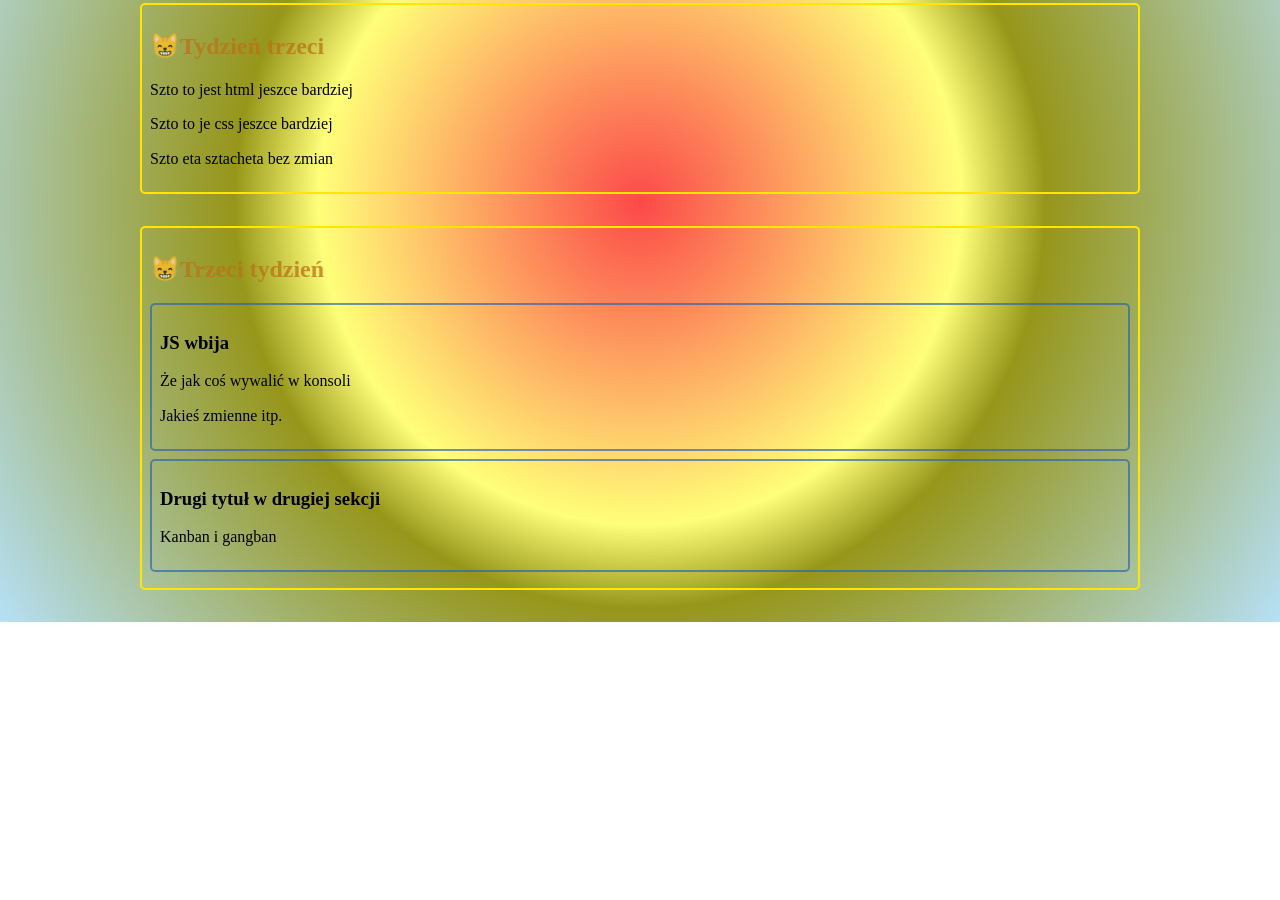
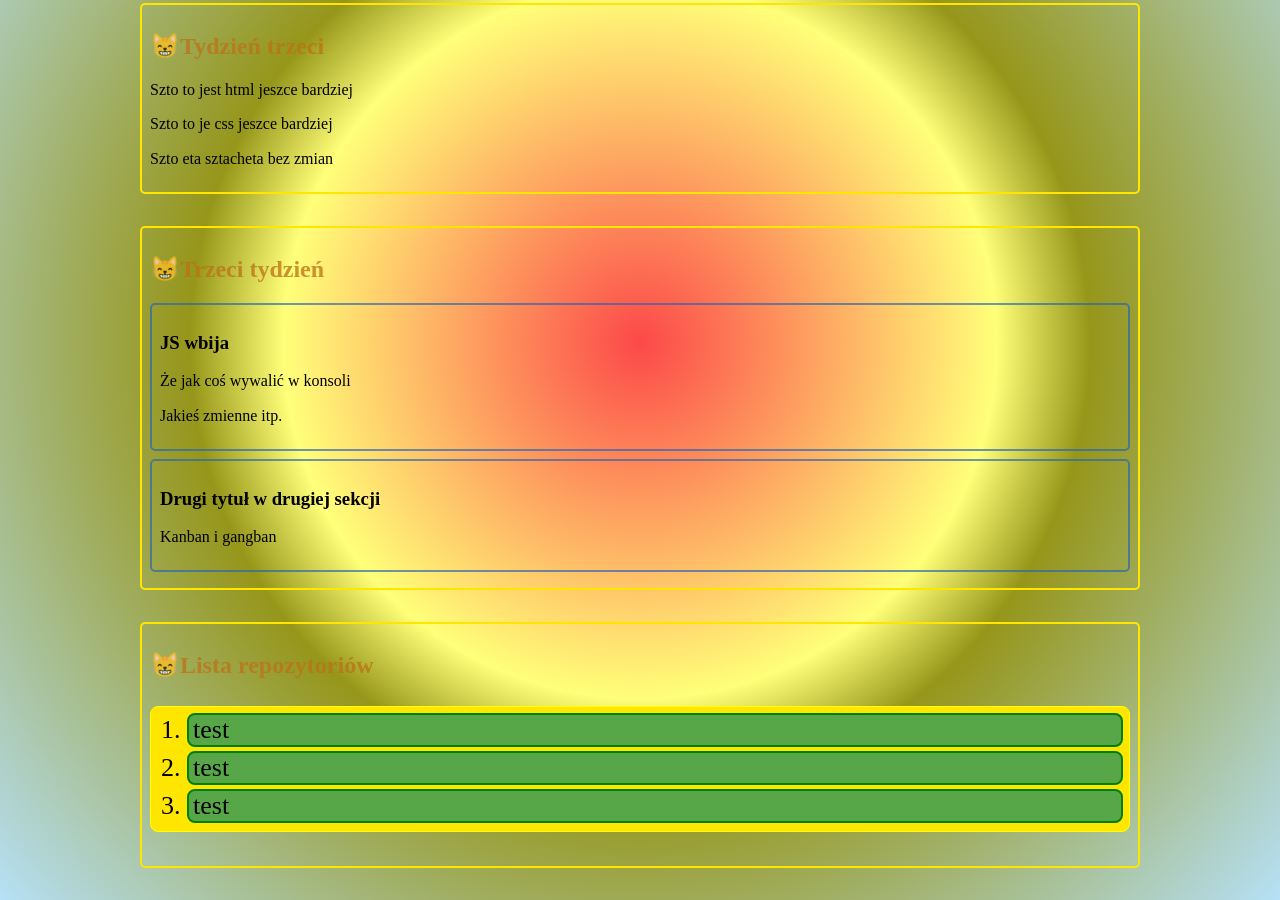
Before and after one commit to tomekgasowski/homepage-webpack, a website built with webpack: page src/pages/homepage-notes.html in a window 1280 px wide. Shown: the part 216-1116 px from the top of the page. Before the commit the page ends 838 px from the top, so only its background shows below. Built offline with nearby package versions, Linux system fonts and the light colour scheme.

Commit message:
repo list html and css

```diff
--- a/src/pages/homepage-notes.html
+++ b/src/pages/homepage-notes.html
@@ -42,6 +42,15 @@
       </article>
 
     </section>
+
+    <section class="week-summary">
+      <h2 class="week-summary__heading">Lista repozytoriów</h2>
+      <ol class="list">
+        <li class="list__item">test</li>
+        <li class="list__item">test</li>
+        <li class="list__item">test</li>
+      </ol>
+    </section>
     </main>
   </body>
 </html>
--- a/src/scss/main.scss
+++ b/src/scss/main.scss
@@ -25,6 +25,25 @@ body {
       font-size: 45px;
       color: rgb(255, 0, 0);
     }
+}
+
+.list {
+  font-size: 26px;
+  border: 1px yellow solid;
+  border-radius: 8px;
+  padding: 4px;
+  padding-left: 34px;
+  background-color: rgb(255, 230, 0);
+
+}
+
+.list__item {
+  margin: 2px;
+  border: 2px green solid;
+  border-radius: 8px;
+  padding-left: 4px;
+  margin-bottom: 4px;
+  background-color: rgba(26, 145, 99, 0.733);
 }
 
 .navigation {
@@ -185,6 +204,14 @@ img {
     margin-top: 0;
   }
 
+  .list {
+
+  }
+
+  .list__item {
+
+  }
+
   .navigation {
     background-color: #d4440b7c;
     border-radius: 0;
@@ -210,7 +237,7 @@ img {
 
   .navigation__link {
     background-color: rgb(28, 74, 134);
-    color: rgb(255, 255, 255);
+    color: rgb(177, 86, 86);
     margin: 8px;
   }
 }
```
Also changed, not shown: src/pages/index.html (+2 -0 lines).
